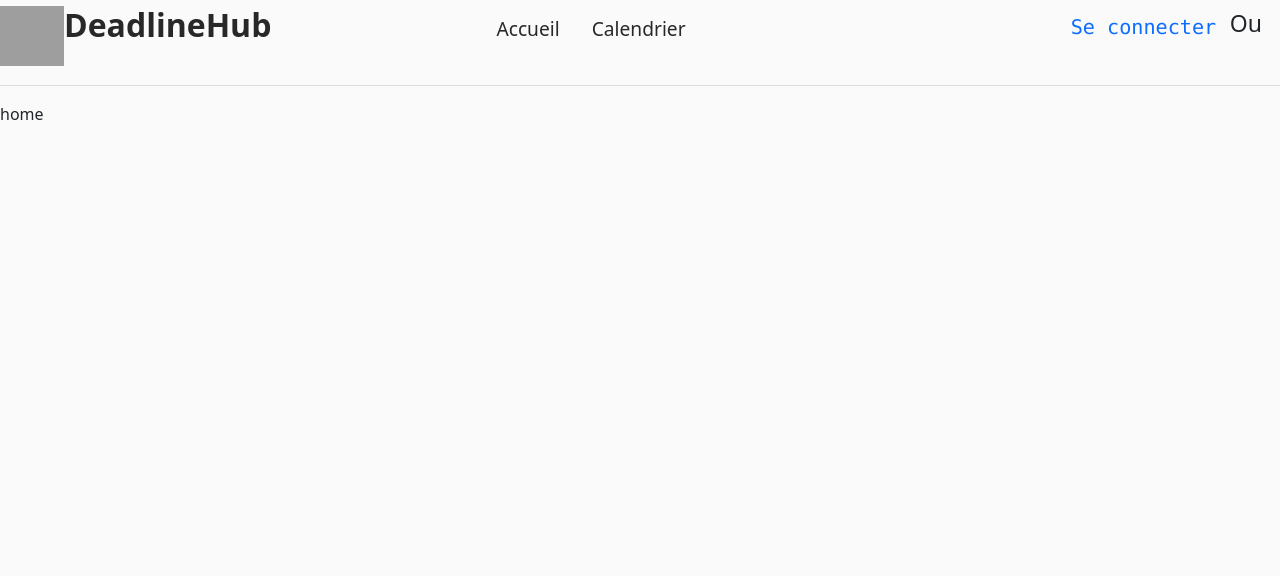
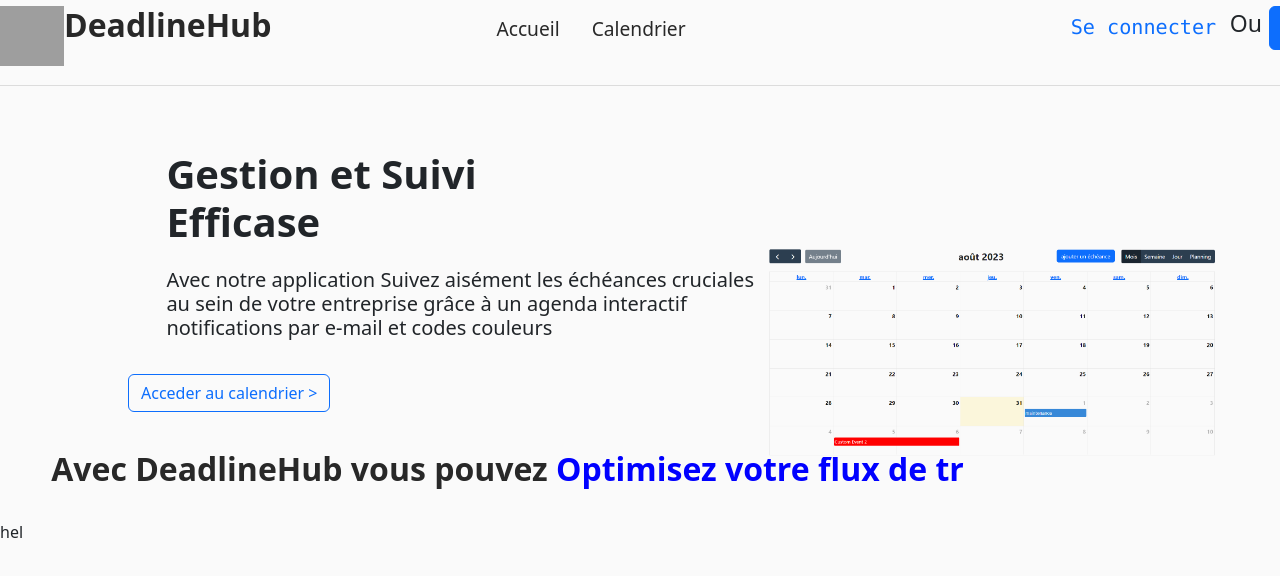
Before and after one commit to mohamedmaghzaoui/ReactApps, a React (Create React App) app in the folder DeadlineApp/project/: page / in a window 1280 px wide. Shown: the top 576 px of the page. Built offline with nearby package versions, Linux system fonts and the light colour scheme; grey boxes are pictures that could not be loaded.

Commit message:
did some work on the home page and the add event and modify input forms nearly 70% of frontend is done

```diff
--- a/DeadlineApp/project/package.json
+++ b/DeadlineApp/project/package.json
@@ -3,6 +3,9 @@
   "version": "0.1.0",
   "private": true,
   "dependencies": {
+    "@fortawesome/fontawesome-svg-core": "^6.4.2",
+    "@fortawesome/free-solid-svg-icons": "^6.4.2",
+    "@fortawesome/react-fontawesome": "^0.2.0",
     "@fullcalendar/daygrid": "^6.1.8",
     "@fullcalendar/list": "^6.1.8",
     "@fullcalendar/react": "^6.1.8",
@@ -18,6 +21,7 @@
     "react-dom": "^18.2.0",
     "react-router-dom": "^6.15.0",
     "react-scripts": "5.0.1",
+    "react-simple-typewriter": "^5.0.1",
     "web-vitals": "^2.1.4"
   },
   "scripts": {
--- a/DeadlineApp/project/src/App.js
+++ b/DeadlineApp/project/src/App.js
@@ -1,9 +1,10 @@
-import { MyCalendar } from "./pages/calendar";
+import { MyCalendar } from "./pages/Calendar/calendar";
 import { Home } from "./pages/Home";
 import { Navbar } from "./pages/navbar";
 import { BrowserRouter as Router, Routes, Route } from "react-router-dom";
 import "./App.css";
-import { Calendar } from "react-big-calendar";
+import { Login } from "./pages/account/login";
+import { SignIn } from "./pages/account/sign";
 
 function App() {
   return (
@@ -12,7 +13,9 @@
         <Navbar />
         <Routes>
           <Route path="/" element={<Home />} />
-          <Route path="/calendar" element={<MyCalendar />} />
+          <Route path="/Calendrier" element={<MyCalendar />} />
+          <Route path="/connecter" element={<Login />} />
+          <Route path="/s'inscrire" element={<SignIn />} />
           <Route path="*" element={<h1>page not available</h1>} />
         </Routes>
       </Router>
--- a/DeadlineApp/project/src/Css/calendar.css
+++ b/DeadlineApp/project/src/Css/calendar.css
@@ -17,3 +17,6 @@
   right: 23%;
   top: 4%;
 }
+.events:hover {
+  cursor: pointer;
+}
--- a/DeadlineApp/project/src/pages/AddEvent.js
+++ /dev/null
@@ -1,48 +0,0 @@
-export const AddEvent = () => {
-  return (
-    <div className="overlay">
-      <form className="input-form ">
-        <h2>ajouter un échéance</h2>
-        <input type="text" className="form-control" placeholder="titre" />
-        <br />
-        <input type="text" className="form-control" placeholder="objet" />
-        <br />
-        <input type="text" className="form-control" placeholder="fréquence" />
-        <br />
-        <input type="text" className="form-control" placeholder="client" />
-        <br />
-        <input
-          type="text"
-          className="form-control"
-          placeholder="Personne Concerné"
-        />
-        <br />
-        <label>
-          <input
-            className="form-control"
-            name="statue"
-            type="radio"
-            value="not finished"
-          />
-          Terminé
-        </label>
-        <label style={{ position: "relative", left: "30px" }}>
-          <input
-            className="form-control"
-            name="statue"
-            type="radio"
-            value="finished"
-          />
-          En cours
-        </label>
-        <br />
-        <label>
-          <input className="form-control" type="date" />
-          <input className="form-control" type="date" />
-          <button className="btn btn-primary">Ajouter</button>
-          <button className="btn btn-danger">close</button>
-        </label>
-      </form>
-    </div>
-  );
-};
--- /dev/null
+++ b/DeadlineApp/project/src/pages/Calendar/AddEvent.js
@@ -0,0 +1,55 @@
+import { FontAwesomeIcon } from "@fortawesome/react-fontawesome";
+import { faTimes } from "@fortawesome/free-solid-svg-icons";
+export const AddEvent = (props) => {
+  return (
+    <div className="overlay">
+      <form className="input-form ">
+        <h4>Ajouter un échéance</h4>
+        <FontAwesomeIcon
+          onClick={() => props.hide(false)}
+          style={{
+            fontSize: "30px",
+            color: "grey",
+            cursor: "pointer",
+            marginLeft: "auto",
+            display: "flex",
+            marginTop: "-30px",
+            marginBottom: "20px",
+          }}
+          icon={faTimes}
+          className="custom-icon"
+        />
+
+        <input type="text" className="form-control" placeholder="titre" />
+        <br />
+        <input type="text" className="form-control" placeholder="objet" />
+        <br />
+        <input type="text" className="form-control" placeholder="fréquence" />
+        <br />
+        <input type="text" className="form-control" placeholder="client" />
+        <br />
+        <input
+          type="text"
+          className="form-control"
+          placeholder="Personne Concerné"
+        />
+        <br />
+        <label>
+          <span>
+            commencé
+            <input className="form-control" type="date" />
+          </span>
+          <span>
+            Terminé
+            <input className="form-control" type="date" />
+          </span>
+
+          <button className="btn btn-primary">Ajouter</button>
+          <button onClick={() => props.hide(false)} className="btn btn-danger">
+            Fermer
+          </button>
+        </label>
+      </form>
+    </div>
+  );
+};
--- /dev/null
+++ b/DeadlineApp/project/src/pages/Calendar/ModifyEvent.js
@@ -0,0 +1,59 @@
+import { FontAwesomeIcon } from "@fortawesome/react-fontawesome";
+import { faTimes } from "@fortawesome/free-solid-svg-icons";
+export const ModifyEvent = (props) => {
+  return (
+    <div className="overlay">
+      <form className="input-form ">
+        <h4>modifier un échéance</h4>
+        <FontAwesomeIcon
+          onClick={() => props.hide(null)}
+          style={{
+            fontSize: "30px",
+            color: "grey",
+            cursor: "pointer",
+            marginLeft: "auto",
+            display: "flex",
+            marginTop: "-30px",
+            marginBottom: "20px",
+          }}
+          icon={faTimes}
+          className="custom-icon"
+        />
+        <input
+          value={"hem"}
+          type="text"
+          className="form-control"
+          placeholder="titre"
+        />
+        <br />
+        <input type="text" className="form-control" placeholder="objet" />
+        <br />
+        <input type="text" className="form-control" placeholder="fréquence" />
+        <br />
+        <input type="text" className="form-control" placeholder="client" />
+        <br />
+        <input
+          type="text"
+          className="form-control"
+          placeholder="Personne Concerné"
+        />
+        <br />
+        <label>
+          <span>
+            commencé
+            <input className="form-control" type="date" />
+          </span>
+          <span>
+            Terminé
+            <input className="form-control" type="date" />
+          </span>
+
+          <button className="btn btn-primary">modifier</button>
+          <button onClick={() => props.hide(null)} className="btn btn-danger">
+            Supprimer
+          </button>
+        </label>
+      </form>
+    </div>
+  );
+};
--- a/DeadlineApp/project/src/pages/Home.js
+++ b/DeadlineApp/project/src/pages/Home.js
@@ -1,7 +1,83 @@
+import React, { useState, useEffect } from "react";
+import calendarImage from "../img/calendarAgenda.png"; // Import the image
+
 export const Home = () => {
+  const texts = [
+    "Gerez vos échéances",
+    "Optimisez votre flux de travail",
+    "Restez au sommet de vos projets",
+  ];
+
+  const [currentTextIndex, setCurrentTextIndex] = useState(0);
+  const [currentText, setCurrentText] = useState("");
+  const [typingFinished, setTypingFinished] = useState(false);
+
+  useEffect(() => {
+    if (currentText === texts[currentTextIndex]) {
+      setTimeout(() => {
+        setCurrentText("");
+        setCurrentTextIndex((prevIndex) => (prevIndex + 1) % texts.length);
+      }, 1000); // Delay between texts
+    } else {
+      if (currentText.length < texts[currentTextIndex].length) {
+        setTimeout(() => {
+          setCurrentText((prevText) =>
+            texts[currentTextIndex].substring(0, prevText.length + 1)
+          );
+        }, 100); // Delay between typing each character
+      } else {
+        setTypingFinished(true);
+      }
+    }
+  }, [currentText, currentTextIndex, texts]);
+
   return (
     <div>
-      <p>home</p>
+      <h1
+        style={{
+          fontWeight: "bolder",
+          marginLeft: "13%",
+          marginTop: "5%",
+        }}
+      >
+        Gestion et Suivi
+        <br />
+        Efficase
+      </h1>
+      <h5
+        style={{
+          marginLeft: "13%",
+          marginTop: "1.7%",
+        }}
+      >
+        Avec notre application Suivez aisément les échéances cruciales <br /> au
+        sein de votre entreprise grâce à un agenda interactif <br />
+        notifications par e-mail et codes couleurs
+      </h5>
+      <button
+        style={{ marginLeft: "10%", marginTop: "2%" }}
+        type="button"
+        class="btn btn-outline-primary"
+      >
+        Acceder au calendrier &gt;
+      </button>
+      <h2 style={{ marginTop: "3%", marginLeft: "4%" }}>
+        Avec DeadlineHub vous pouvez{" "}
+        <span style={{ color: "blue", fontWeight: "bold" }}>
+          {typingFinished ? texts[currentTextIndex] : currentText}
+        </span>{" "}
+      </h2>
+      <img
+        style={{
+          width: "35%",
+          height: "35%",
+          marginLeft: "60%",
+          marginTop: "-25%",
+        }}
+        src={calendarImage}
+        alt="Calendar Agenda"
+      />
+      <p>hel</p>
     </div>
   );
 };
--- /dev/null
+++ b/DeadlineApp/project/src/pages/account/login.js
@@ -0,0 +1,7 @@
+export const Login = () => {
+  return (
+    <div>
+      <h1>Login</h1>
+    </div>
+  );
+};
--- /dev/null
+++ b/DeadlineApp/project/src/pages/account/sign.js
@@ -0,0 +1,7 @@
+export const SignIn = () => {
+  return (
+    <div>
+      <h1>sign</h1>
+    </div>
+  );
+};
--- a/DeadlineApp/project/src/pages/navbar.js
+++ b/DeadlineApp/project/src/pages/navbar.js
@@ -23,20 +23,23 @@
             <Link
               id="calendar"
               style={{ textDecoration: "none" }}
-              to={"/calendar"}
+              to={"/calendrier"}
             >
               Calendrier
             </Link>
           </td>
         </ul>
         <span className="connect">
-          <Link id="login">
+          <Link to={"/connecter"} id="login">
             <pre>Se connecter</pre>
           </Link>
           <p>Ou</p>
-          <button id="sign" className="btn btn-primary">
-            S'inscrire
-          </button>
+
+          <Link to={"/s'inscrire"}>
+            <button id="sign" className="btn btn-primary">
+              S'inscrire
+            </button>
+          </Link>
         </span>
       </nav>
       <hr className="custom-hr" />
```
Also changed, not shown: DeadlineApp/project/src/pages/Calendar/calendar.js (renamed from DeadlineApp/project/src/pages/calendar.js, +20 -14 lines), DeadlineApp/project/src/Css/home.css (added), DeadlineApp/project/src/img/calendarAgenda.png (added), 1 other file (tests, documents, lock files or other folders).
